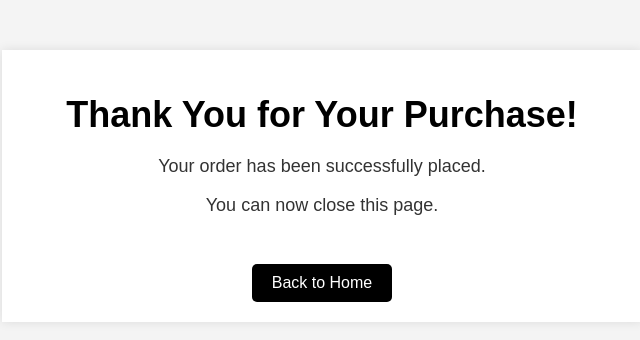
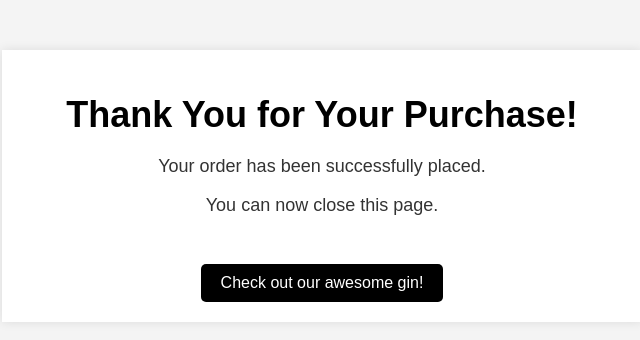
Before and after one commit to storytellersdistillery/humanatix-success, a plain HTML site: page index.html in a window 1280 px wide. Shown: the whole page, without its empty margins (318-958 px from the left). Drawn offline with Linux system fonts and the light colour scheme.

Commit message:
Update index.html

```diff
--- a/index.html
+++ b/index.html
@@ -63,7 +63,7 @@
         <h1>Thank You for Your Purchase!</h1>
         <p>Your order has been successfully placed.</p>
         <p>You can now close this page.</p>
-        <a href="/" class="button">Back to Home</a>
+        <a href="www.storytellersdistillery.com.au" class="button">Check out our awesome gin!</a>
     </div>
 </body>
 </html>
```
